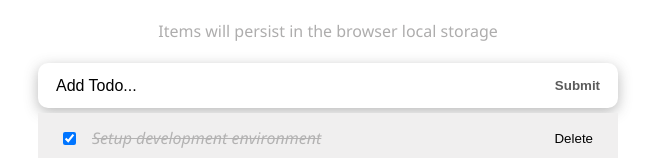
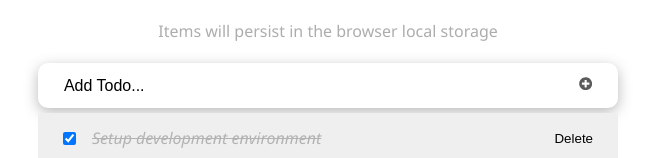
Before and after one commit to ankitt26/React-tutorial, a React (Vite) app: page / in a window 1280 px wide. Shown: the part 193-351 px from the top of the page, without its empty margins (312-967 px from the left). Built offline with nearby package versions, Linux system fonts and the light colour scheme.

Commit message:
Add react icon in input

```diff
--- a/src/components/InputTodo.jsx
+++ b/src/components/InputTodo.jsx
@@ -1,9 +1,10 @@
 import { useState } from "react";
+import { FaPlusCircle } from "react-icons/fa"
+
 
 const InputTodo = ({ addTodoItem }) => {
     const [title, setTitle] = useState("");
     const [message, setMessage] = useState("");
-
     const handleChange = (e) => {
         setTitle(e.target.value);
     }
@@ -21,7 +22,10 @@ const InputTodo = ({ addTodoItem }) => {
         <>
         <form onSubmit={handleSubmit} className="form-container" >
       <input className="input-text" type="text" placeholder="Add Todo..." value={title} onChange={handleChange} />
-      <button className="input-submit">Submit</button>
+      <button className="input-submit">
+  <FaPlusCircle />
+</button>
+
     </form>
     <span className="submit-warning">{message}</span>
         </>
```
